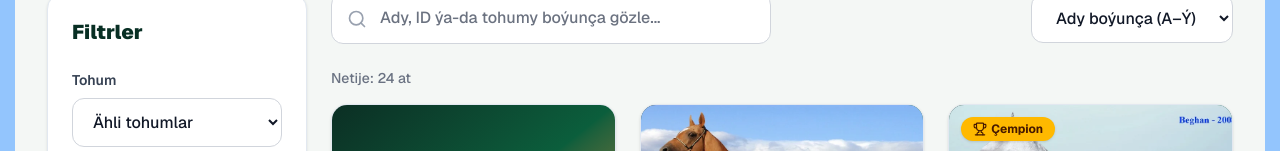
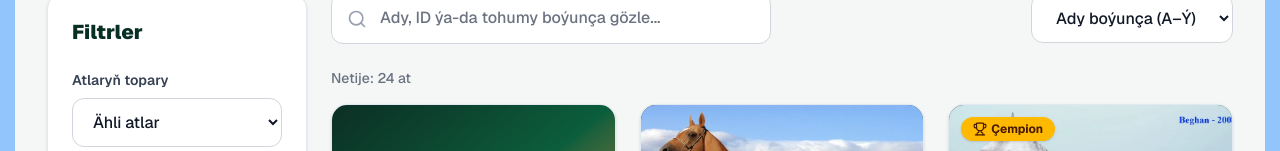
Before and after one commit to Stoun05/horse-portal-v2, a Next.js app: page /atlar in a window 1280 px wide. Shown: the part 649-800 px from the top of the page. Built offline with nearby package versions, Linux system fonts and the light colour scheme.

Commit message:
feat(catalog): filter winners and Arkadag horses inside main catalog

```diff
--- a/app/atlar/page.tsx
+++ b/app/atlar/page.tsx
@@ -60,6 +60,8 @@ export default function AtlarPage() {
   const [editingId, setEditingId] = useState<string | null>(null);
   const [form, setForm] = useState<HorseForm>(emptyForm);
   const [search, setSearch] = useState("");
+  const [collection, setCollection] = useState("Ähli atlar");
+  const [side, setSide] = useState("Ähli taraplar");
   const [breed, setBreed] = useState("Ähli tohumlar");
   const [sex, setSex] = useState("Ähli jynslar");
   const [color, setColor] = useState("Ähli reňkler");
@@ -108,7 +110,9 @@ export default function AtlarPage() {
         matchesSearch &&
         (breed === "Ähli tohumlar" || horse.breed === breed) &&
         (sex === "Ähli jynslar" || horse.sex === sex) &&
-        (color === "Ähli reňkler" || horse.color === color)
+        (color === "Ähli reňkler" || horse.color === color) &&
+        (collection === "Ähli atlar" || (collection === "Gözellik bäsleşiginiň ýeňijileri" ? horse.champion && Boolean(horse.sourceSide && horse.sourceNumber) : Boolean(horse.sourceSide && horse.sourceNumber))) &&
+        (side === "Ähli taraplar" || horse.sourceSide === side)
       );
     });
 
@@ -118,7 +122,7 @@ export default function AtlarPage() {
       if (sort === "breed") return a.breed.localeCompare(b.breed, "tk");
       return a.name.localeCompare(b.name, "tk");
     });
-  }, [horses, search, breed, sex, color, sort]);
+  }, [horses, search, breed, sex, color, collection, side, sort]);
 
   function openCreateModal() {
     if (!storageReadable) return;
@@ -189,6 +193,8 @@ export default function AtlarPage() {
   }
 
   function resetFilters() {
+    setCollection("Ähli atlar");
+    setSide("Ähli taraplar");
     setSearch("");
     setBreed("Ähli tohumlar");
     setSex("Ähli jynslar");
@@ -241,6 +247,8 @@ export default function AtlarPage() {
             <aside className="h-fit rounded-2xl border border-slate-200 bg-white p-6 shadow-sm lg:sticky lg:top-6">
               <h2 className="mb-6 text-xl font-black text-[#082f24]">Filtrler</h2>
               <div className="space-y-5">
+                <FilterSelect label="Atlaryň topary" value={collection} onChange={setCollection} options={["Ähli atlar", "Gözellik bäsleşiginiň ýeňijileri", "Arkadag şäheriniň 24 aty"]} />
+                {collection === "Arkadag şäheriniň 24 aty" && <FilterSelect label="Sanawdaky tarapy" value={side} onChange={setSide} options={["Ähli taraplar", "Gündogar", "Günbatar"]} />}
                 <FilterSelect label="Tohum" value={breed} onChange={setBreed} options={["Ähli tohumlar", ...Array.from(new Set(horses.map((horse) => horse.breed)))]} />
                 <FilterSelect label="Görnüşi" value={sex} onChange={setSex} options={["Ähli jynslar", ...Array.from(new Set(horses.map((horse) => horse.sex)))]} />
                 <FilterSelect label="Reňk" value={color} onChange={setColor} options={["Ähli reňkler", ...Array.from(new Set(horses.map((horse) => horse.color)))]} />
```
